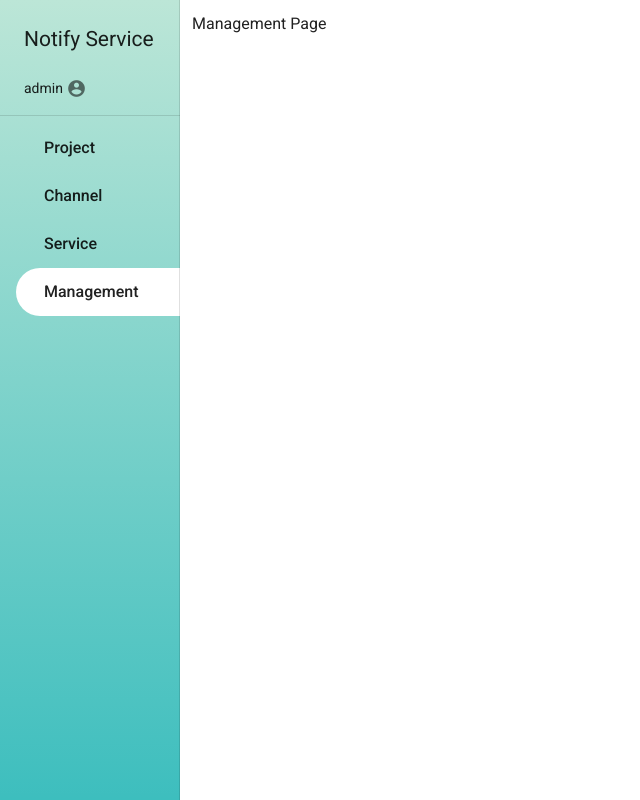
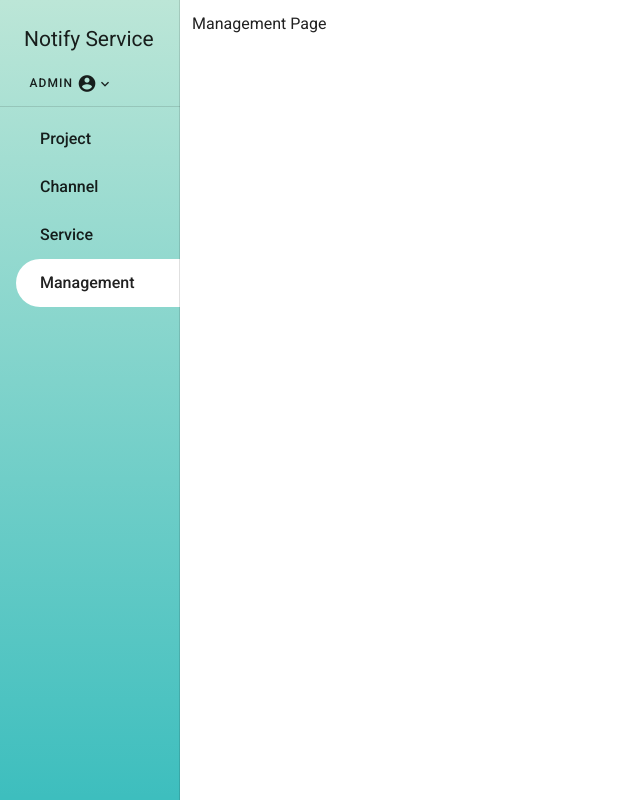
Before and after one commit to foxdaai2020/Notify, a Vue app in the folder web/: page /management in a window 1280 px wide. Shown: the whole page, without its empty margins (0-640 px from the left). Built offline with nearby package versions, Linux system fonts and the light colour scheme; what vuetify-datetime-picker would draw is missing.

Commit message:
add user dropdown list

```diff
--- a/web/src/layouts/MainLayout.vue
+++ b/web/src/layouts/MainLayout.vue
@@ -5,9 +5,39 @@
         <v-list-item-title>
           <p class="project-title">Notify Service</p>
         </v-list-item-title>
-          <p class="project-user">admin
-            <v-icon dense>mdi-account-circle</v-icon>
-          </p>
+
+        <div class="project-user">
+          <v-menu offset-y style="width: 160px">
+            <template v-slot:activator="{ on, attrs }">
+              <v-btn
+                color="transparent"
+                v-bind="attrs"
+                v-on="on"
+                small
+                depressed
+                :ripple="false"
+              >
+                <p>admin
+                  <v-icon dense>mdi-account-circle</v-icon>
+                  <v-icon small>mdi-chevron-down</v-icon>
+                </p>
+              </v-btn>
+
+            </template>
+            <v-list>
+              <v-list-item
+                v-for="(item, index) in items"
+                :key="index"
+              >
+                <v-list-item-title>
+                  <v-icon dense :color="item.color" style="padding-right:6px;">{{ item.icon }}</v-icon>
+                  {{ item.title }}
+                </v-list-item-title>
+              </v-list-item>
+            </v-list>
+          </v-menu>
+        </div>
+
       </template>
 
       <v-divider></v-divider>
@@ -18,6 +48,7 @@
           :key="index"
           link
           :to="item.route"
+          :ripple="false"
         >
           <v-list-item-content>
             <v-list-item-title class="notify-item-title">{{ item.text }}</v-list-item-title>
@@ -37,6 +68,11 @@
   export default {
     data: () => {
       return {
+        items: [
+          { title: "admin", icon: "mdi-account", color: "Genoa" },
+          { title: "User Setting", icon: "mdi-cog-outline", color: "ChelseaCucumber" },
+          { title: "Log Out", icon: "mdi-logout-variant", color: "DarkRed" },
+        ],
         routers: [
           { text: "Project", route: "project" },
           { text: "Channel", route: "channel" },
@@ -67,13 +103,14 @@
 }
 
 .project-user {
+  padding-left: 16px;
   font-size: 14px;
-  padding-left: 24px;
+  width: 160px;
 }
 
 .notify-item-title {
   font-size: 16px !important;
-  padding: 8px 0 8px 28px;
+  padding: 8px 0 8px 24px;
   z-index: 2;
 }
 
@@ -111,4 +148,13 @@
   margin-left: 16px;
   background-color: white;
 }
+
+.v-btn:before {
+  opacity: 0 !important;
+}
+
+.v-ripple__container {
+  opacity: 0 !important;
+}
+
 </style>
```
